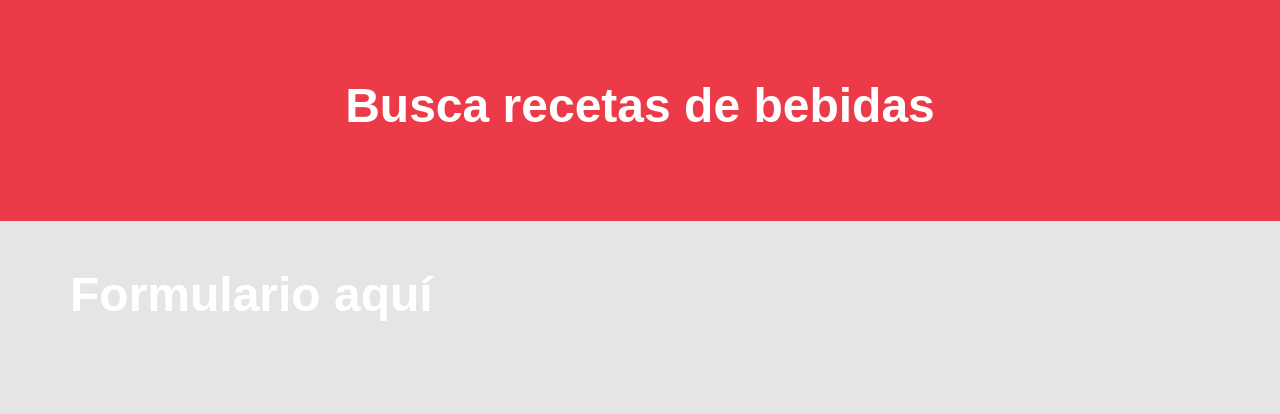
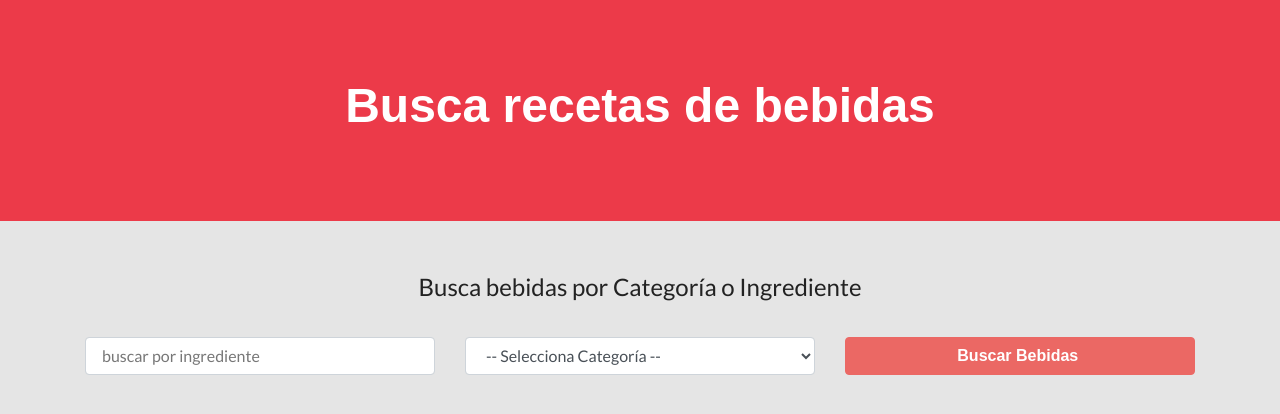
Before and after one commit to nvizcarra/bebidas, a React (Create React App) app: page / in a window 1280 px wide. Shown: the top 414 px of the page. Built offline with nearby package versions, Linux system fonts and the light colour scheme; a web font is replaced by a local one.

Commit message:
Create form

```diff
--- a/src/components/Formulario.jsx
+++ b/src/components/Formulario.jsx
@@ -2,8 +2,41 @@
 
 const Formulario = () => {
     return (
+        <form
+            className="col-12"
+        >
+            <fieldset className="text-center">
+                <legend>Busca bebidas por Categoría o Ingrediente</legend>
+            </fieldset>
 
-        <h1>Formulario aquí</h1>
+            <div className="row mt-4">
+                <div className="col-md-4">
+                    <input
+                        name="nombre"
+                        className="form-control"
+                        type="text"
+                        placeholder="buscar por ingrediente"
+                    />
+                </div>
+
+                <div className="col-md-4">
+                    <select
+                        className="form-control"
+                        name="categoria"
+                    >
+                        <option value="">-- Selecciona Categoría --</option>
+                    </select>
+                </div>
+
+                <div className="col-md-4">
+                    <input
+                        type="submit"
+                        className="btn btn-block btn-primary"
+                        value="Buscar Bebidas "
+                    />
+                </div>
+            </div>
+        </form>
     );
 }
 
```
